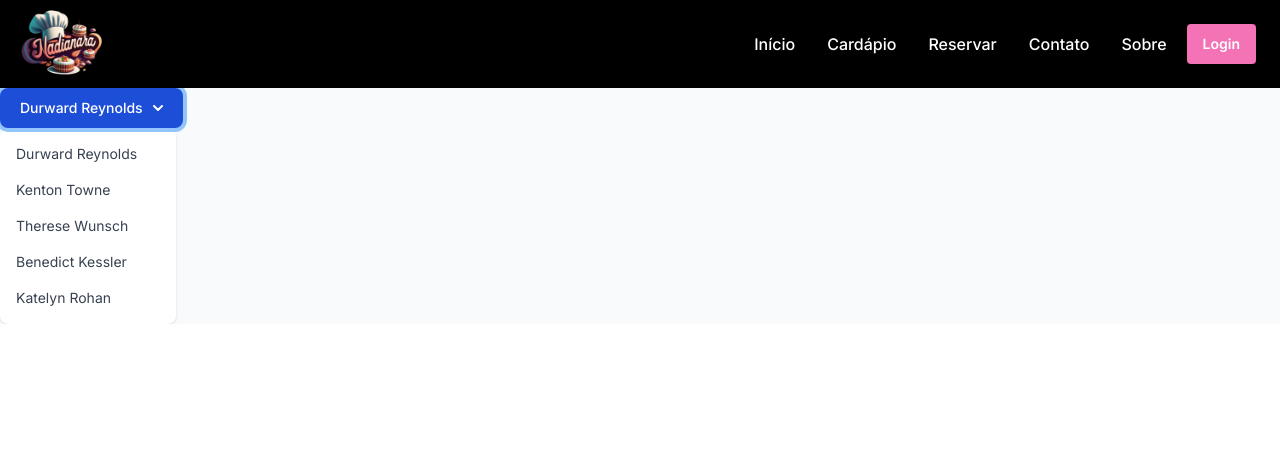
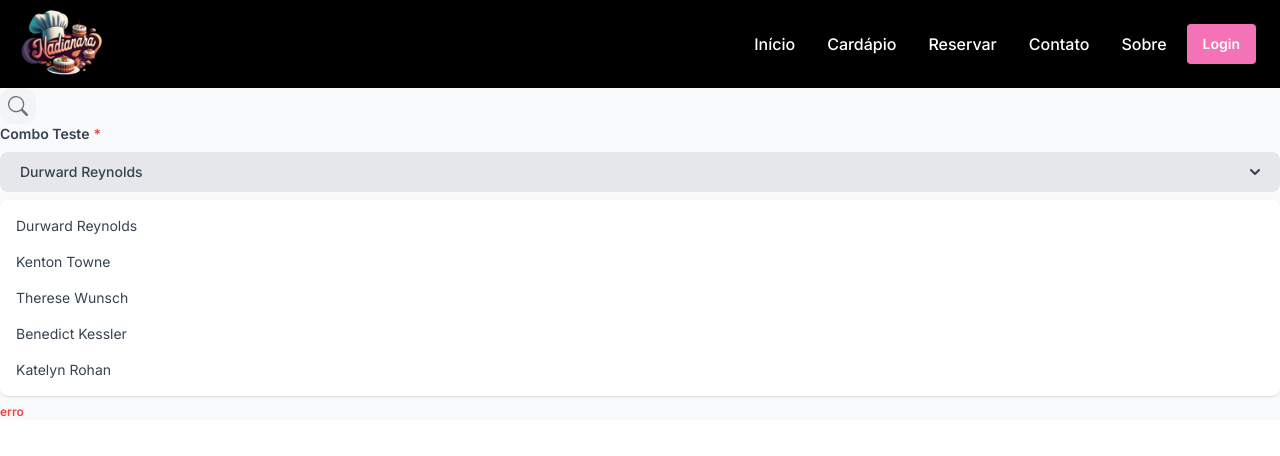
Before and after one commit to Arthurdelucahonorato/mei-erp, a Next.js app: page /relatorios in a window 1280 px wide. Both pictures are taken after a click on the button "Durward Reynolds". Shown: the top 456 px of the page. Built offline with nearby package versions, Linux system fonts and the light colour scheme.

Commit message:
Ajustes ComboBox Criado ideia de LOV (List of Values) que servira para o usuário selecionar um registro existente no cadastro.

```diff
--- a/src/components/ComboBox/index.tsx
+++ b/src/components/ComboBox/index.tsx
@@ -5,6 +5,10 @@ import { useState } from "react"
 type ComboBoxProps = {
     currentValue: string;
     values: string[];
+    label?: string;
+    htmlFor?: string;
+    errorMessage?: string;
+    required?: boolean;
 }
 
 const people = [
@@ -15,48 +19,54 @@ const people = [
     { id: 5, name: 'Katelyn Rohan', unavailable: false },
 ]
 
-export default function ComboBox({ currentValue, values, ...props }: ComboBoxProps) {
+export default function ComboBox({ currentValue, values, htmlFor, label, errorMessage, required, ...props }: ComboBoxProps) {
     const [isOpen, setIsOpen] = useState(false)
     const [selectedValue, setSelectedValue] = useState(people[0])
     const handleToggle = (e: any) => {
         /* setSelectedValue(e) */
         console.log(e)
     }
+    const teste = () => {
+        setTimeout(() => {
+            setIsOpen(false)
+
+        }, 100)
+    }
     return (
 
-        <div>
-            <button /* onBlur={() => setIsOpen(false)} */ onClick={() => setIsOpen(!isOpen)} id="dropdownDefaultButton" data-dropdown-toggle="dropdown" className="text-white bg-blue-700 hover:bg-blue-800 focus:ring-4 focus:outline-none focus:ring-blue-300 font-medium rounded-lg text-sm px-5 py-2.5 text-center inline-flex items-center dark:bg-blue-600 dark:hover:bg-blue-700 dark:focus:ring-blue-800" type="button">
+        <div className="flex">
+            <div className="flex flex-col w-full gap-2" onBlur={() => teste()} >
+                <div className="flex flex-row">
+                    <label
+                        htmlFor={htmlFor}
+                        className="block text-gray-700 dark:text-white text-sm font-semibold truncate"
+                    >
+                        {label}
+                    </label>
+                    {required && (
+                        <p className="text-red-500 text-sm font-semibold pl-1">{"*"}</p>
+                    )}
+                </div>
+                <button onClick={() => setIsOpen(!isOpen)} className="flex flex-row justify-between text-gray-700 dark:text-white bg-gray-200 dark:bg-gray-700 focus:outline-none font-medium rounded-lg text-sm px-5 py-2.5 items-center " type="button">
                     {selectedValue.name}
                     <svg className="w-2.5 h-2.5 ml-2.5" aria-hidden="true" xmlns="http://www.w3.org/2000/svg" fill="none" viewBox="0 0 10 6">
                         <path stroke="currentColor" stroke-linecap="round" stroke-linejoin="round" stroke-width="2" d="m1 1 4 4 4-4" />
                     </svg>
                 </button>
 
-            <div /* onBlur={(e) => e.()} */ id="dropdown" className={`z-100 ${isOpen ? "block" : "hidden"} bg-white divide-y divide-gray-100 rounded-lg shadow w-44 dark:bg-gray-700`}>
+                <div className={`w-full z-100 ${isOpen ? "block" : "hidden"} bg-white divide-y divide-gray-100 rounded-lg shadow w-44 dark:bg-gray-800`}>
                     <ul className="py-2 text-sm text-gray-700 dark:text-gray-200" aria-labelledby="dropdownDefaultButton">
                         {people.map((value) => (
-                        <li key={value.id} onClick={(e) => handleToggle(e)}>
+                            <li key={value.id} onClick={() => setSelectedValue(value)}>
                                 <a href="#" className="block px-4 py-2 hover:bg-gray-100 dark:hover:bg-gray-600 dark:hover:text-white">{value.name}</a>
                             </li>
                         ))}
                     </ul>
                 </div>
-            {/*  <label
-                htmlFor={htmlFor}
-                className="block text-gray-700 dark:text-white text-sm font-semibold truncate"
-            >
-                {label}
-            </label>
-            <select id="countries" class="bg-gray-50 border border-gray-300 text-gray-900 text-sm rounded-lg focus:ring-blue-500 focus:border-blue-500 block w-full p-2.5 dark:bg-gray-700 dark:border-gray-600 dark:placeholder-gray-400 dark:text-white dark:focus:ring-blue-500 dark:focus:border-blue-500">
-                <option selected>Choose a country</option>
-                <option value="US">United States</option>
-                <option value="CA">Canada</option>
-                <option value="FR">France</option>
-                <option value="DE">Germany</option>
-            </select>
- */}
-
-
+                {errorMessage && (
+                    <p className="text-red-500 text-xs font-semibold">{errorMessage}</p>
+                )}
+            </div>
         </div>
 
     )
--- /dev/null
+++ b/src/components/Lov/index.tsx
@@ -0,0 +1,118 @@
+import React, { ReactNode, useState } from "react";
+import { BsSearch, BsPencil, BsTrash } from "react-icons/bs";
+import { ButtonTable } from "../Table/ButtonTable";
+import { Table } from "@/components/Table/index";
+import Pagination from "@/components/Pagination";
+import { paginate } from "@/utils/paginate";
+
+interface ModalType {
+    children?: ReactNode;
+    /*     isOpen: boolean; */
+    title: String;
+    listValues: any[];
+    /*     toggle: () => void; */
+
+}
+
+
+
+export default function Lov({ listValues, ...props }: ModalType) {
+    const [currentPage, setCurrentPage] = useState(1);
+    const pageSize = 5;
+    const [isOpen, setIsOpen] = useState(false);
+    const toggleIsOpen = () => {
+        setIsOpen(!isOpen);
+    };
+
+    const handlePageChange = (page: number) => {
+        setCurrentPage(page);
+    };
+
+    const paginateLov = paginate(listValues, currentPage, pageSize);
+
+    return (
+        <div>
+            <ButtonTable onClick={() => setIsOpen(!isOpen)} className="flex justify-center items-center text-xl dark:bg-secondary dark:text-white aspect-square rounded-lg">
+                <BsSearch />
+            </ButtonTable>
+            {isOpen && (
+                <div
+                    onClick={toggleIsOpen}
+                    className="z-[9999] w-screen h-screen absolute top-0 left-0 p-10 bg-black/50 flex justify-center items-center"
+                >
+                    <div
+                        onClick={(e) => e.stopPropagation()}
+                        className={`bg-white dark:bg-gray-800 p-4 rounded-md flex-col flex gap-2`}
+                    >
+                        <div className="flex items-start justify-between p-4 border-b rounded-t dark:border-gray-600">
+                            <h3 className="text-xl font-semibold text-gray-900 dark:text-white">
+                                {props.title}
+                            </h3>
+                            <button
+                                onClick={toggleIsOpen}
+                                type="button"
+                                className="text-gray-400 bg-transparent hover:bg-gray-200 hover:text-gray-900 rounded-lg text-sm w-8 h-8 ml-auto inline-flex justify-center items-center dark:hover:bg-gray-600 dark:hover:text-white"
+                                data-modal-hide="defaultModal"
+                            >
+                                <svg
+                                    className="w-3 h-3"
+                                    aria-hidden="true"
+                                    xmlns="http://www.w3.org/2000/svg"
+                                    fill="none"
+                                    viewBox="0 0 14 14"
+                                >
+                                    <path
+                                        stroke="currentColor"
+                                        stroke-linecap="round"
+                                        stroke-linejoin="round"
+                                        stroke-width="2"
+                                        d="m1 1 6 6m0 0 6 6M7 7l6-6M7 7l-6 6"
+                                    />
+                                </svg>
+                            </button>
+                        </div>
+                        <div className="flex">
+                            <div className="flex flex-1 flex-col bg-gray-50 dark:bg-gray-700 justify-start overflow-x-auto shadow-md sm:rounded-lg overflow-y-auto">
+                                <Table.Root className="w-full text-sm text-left text-gray-500 dark:text-gray-400 table-auto">
+                                    <Table.Header
+                                        headers={[
+                                            "ID",
+                                            "Nome",
+                                            "Telefone",
+                                            "E-mail",
+                                            "Endereço",
+
+                                        ]}
+                                        className="sticky top-0 text-xs text-gray-700 uppercase bg-gray-50 dark:bg-gray-700 dark:text-gray-400"
+                                    />
+                                    <Table.Body className="overflow-y-auto">
+                                        {paginateLov.map((value) => (
+                                            <Table.Tr key={"cliente.id"} className="bg-white border-b dark:bg-gray-800 dark:border-gray-700 hover:bg-gray-50 dark:hover:bg-gray-600">
+                                                <Table.Td className="w-4 p-4">{"cliente.id"}</Table.Td>
+                                                <Table.Td scope="row" className="font-medium text-gray-900 whitespace-nowrap dark:text-white">{"cliente.nome"}</Table.Td>
+                                                <Table.Td>{"cliente.telefone"}</Table.Td>
+                                                <Table.Td>{"cliente.email"}</Table.Td>
+                                                <Table.Td>{"cliente.endereco"}</Table.Td>
+
+                                            </Table.Tr>
+                                        ))}
+                                    </Table.Body>
+                                </Table.Root>
+                            </div>
+                        </div>
+                        <div className="sticky bottom-2 mt-4">
+                            <Pagination
+                                items={listValues.length}
+                                currentPage={currentPage}
+                                pageSize={pageSize}
+                                onPageChange={handlePageChange}
+                            />
+                        </div>
+                    </div>
+                </div>
+
+            )
+            }
+        </div >
+    );
+}
--- a/src/pages/clientes/index.tsx
+++ b/src/pages/clientes/index.tsx
@@ -14,6 +14,7 @@ import { zodResolver } from "@hookform/resolvers/zod";
 import { Table } from "@/components/Table/index";
 import { getAllRequests } from "@/services/api/adm/get-all-requests";
 import { ButtonTable } from "@/components/Table/ButtonTable";
+import Lov from "@/components/Lov";
 
 interface ClienteProps {
   items: number;
@@ -38,6 +39,7 @@ export default function Clientes({ clientes }: ClienteProps) {
   const pageSize = 12;
   const [isOpenClienteRegister, setIsOpenClienteRegister] = useState(false);
   const [isOpenClienteEdit, setIsOpenClienteEdit] = useState(false);
+  const [lovIsOpen, setLovIsOpen] = useState(false);
 
   const handlePageChange = (page: number) => {
     setCurrentPage(page);
@@ -141,7 +143,6 @@ export default function Clientes({ clientes }: ClienteProps) {
             placeholder="Nome do Cliente"
             required
           />
-
           <Input
             {...register("email")}
             className="col-span-2 md:col-span-8"
--- a/src/pages/relatorios/index.tsx
+++ b/src/pages/relatorios/index.tsx
@@ -1,10 +1,14 @@
 import ComboBox from "@/components/ComboBox";
+import Lov from "@/components/Lov";
 
 export default function Relatorios() {
     return (
         <div>
-            <ComboBox currentValue={"teste"} values={["teste", "teste2", "teste3"]} />
+            <Lov title={"teste lov"} listValues={[["V1", "V2", "V3"], ["V1", "V2", "V3"], ["V1", "V2", "V3"], ["V1", "V2", "V3"], ["V1", "V2", "V3"], ["V1", "V2", "V3"]]}>
+                LISTA DE VALORES
+            </Lov>
 
+            <ComboBox currentValue={"teste"} values={["teste", "teste2", "teste3"]} label="Combo Teste" required errorMessage="erro" />
         </div>
     )
 }
```
Lines whose indentation alone changed are shown as unchanged.
